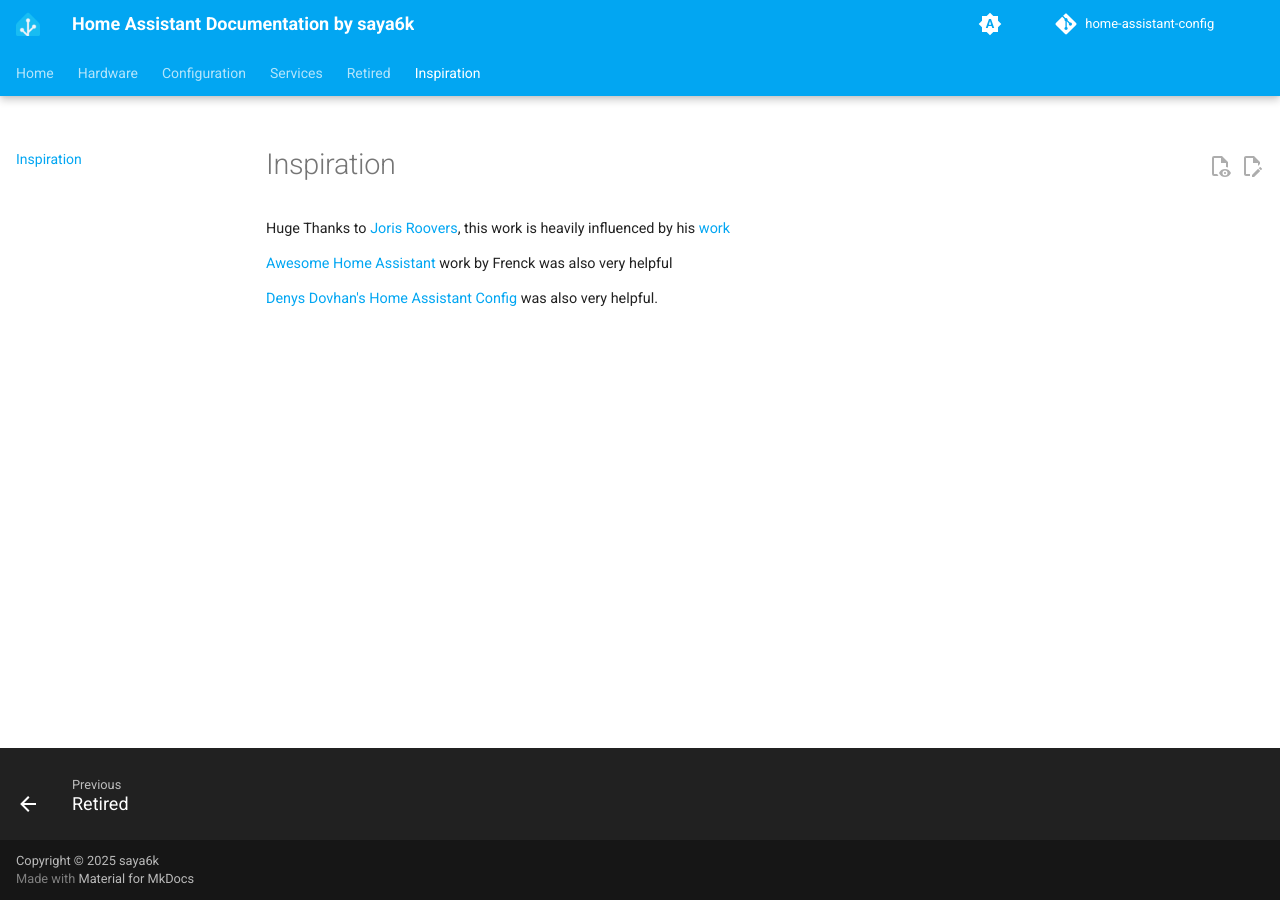
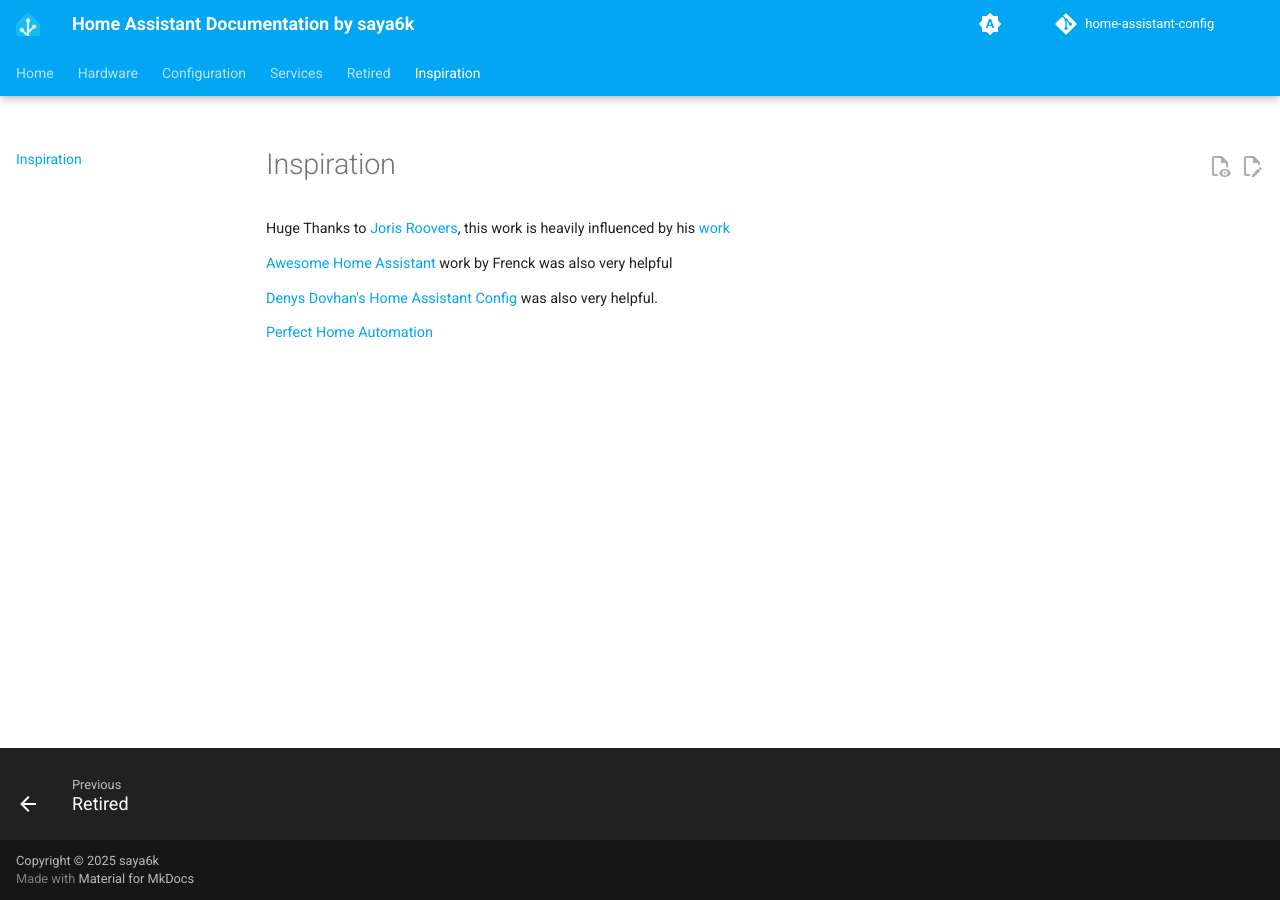
Before and after one commit to saya6k/home-assistant-config, an MkDocs documentation site: the page built from docs/resources.md, in a window 1280 px wide. Built offline with MkDocs 1.6.1 and Material for MkDocs 9.7.7, drawn with Linux system fonts in a browser that asks for light colours; comment, search, counter and statistics services are not loaded.

Commit message:
docs: Add Perfect Home Automation

```diff
--- a/docs/resources.md
+++ b/docs/resources.md
@@ -7,3 +7,5 @@ Huge Thanks to [Joris Roovers](https://github.com/jorisroovers), this work is he
 [Awesome Home Assistant](https://github.com/frenck/awesome-home-assistant) work by Frenck was also very helpful
 
 [Denys Dovhan's Home Assistant Config](https://github.com/denysdovhan/home-assistant-config) was also very helpful.
+
+[Perfect Home Automation](https://www.home-assistant.io/blog/2016/01/19/perfect-home-automation/)
```
Also changed, not shown: docs/config/index.md (+2 -0 lines).
